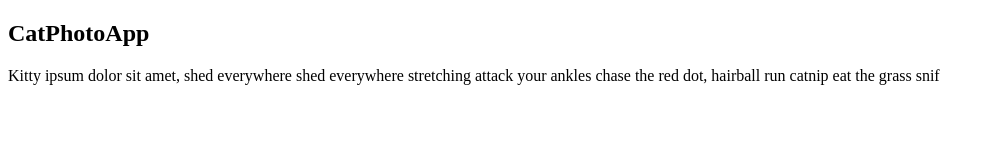
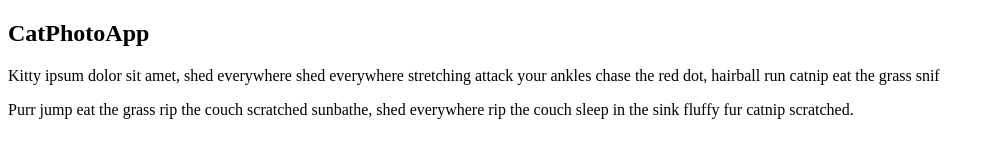
Before and after one commit to Nollldor/freecodecamp, a website: page html-css/catApp.html in a window 1280 px wide. Shown: the whole page, without its empty margins (0-995 px from the left). Drawn offline with Linux system fonts and the light colour scheme.

Commit message:
1)wrap two p tags with main tag 2)change title to catApp

```diff
--- a/html-css/catApp.html
+++ b/html-css/catApp.html
@@ -2,13 +2,19 @@
 <html lang="en">
 <head>
     <meta charset="UTF-8">
-    <title>Inform with the Paragraph Element</title>
+    <title>catApp</title>
 </head>
 <body>
 <h2>CatPhotoApp</h2>
 
-<p>Kitty ipsum dolor sit amet, shed everywhere shed everywhere
+<main>
+    <p>Kitty ipsum dolor sit amet, shed everywhere shed everywhere
     stretching attack your ankles chase the red dot,
     hairball run catnip eat the grass snif</p>
+
+    <p>Purr jump eat the grass rip the couch scratched sunbathe,
+        shed everywhere rip the couch sleep in the sink fluffy fur
+        catnip scratched.</p>
+</main>
 </body>
 </html>
```
